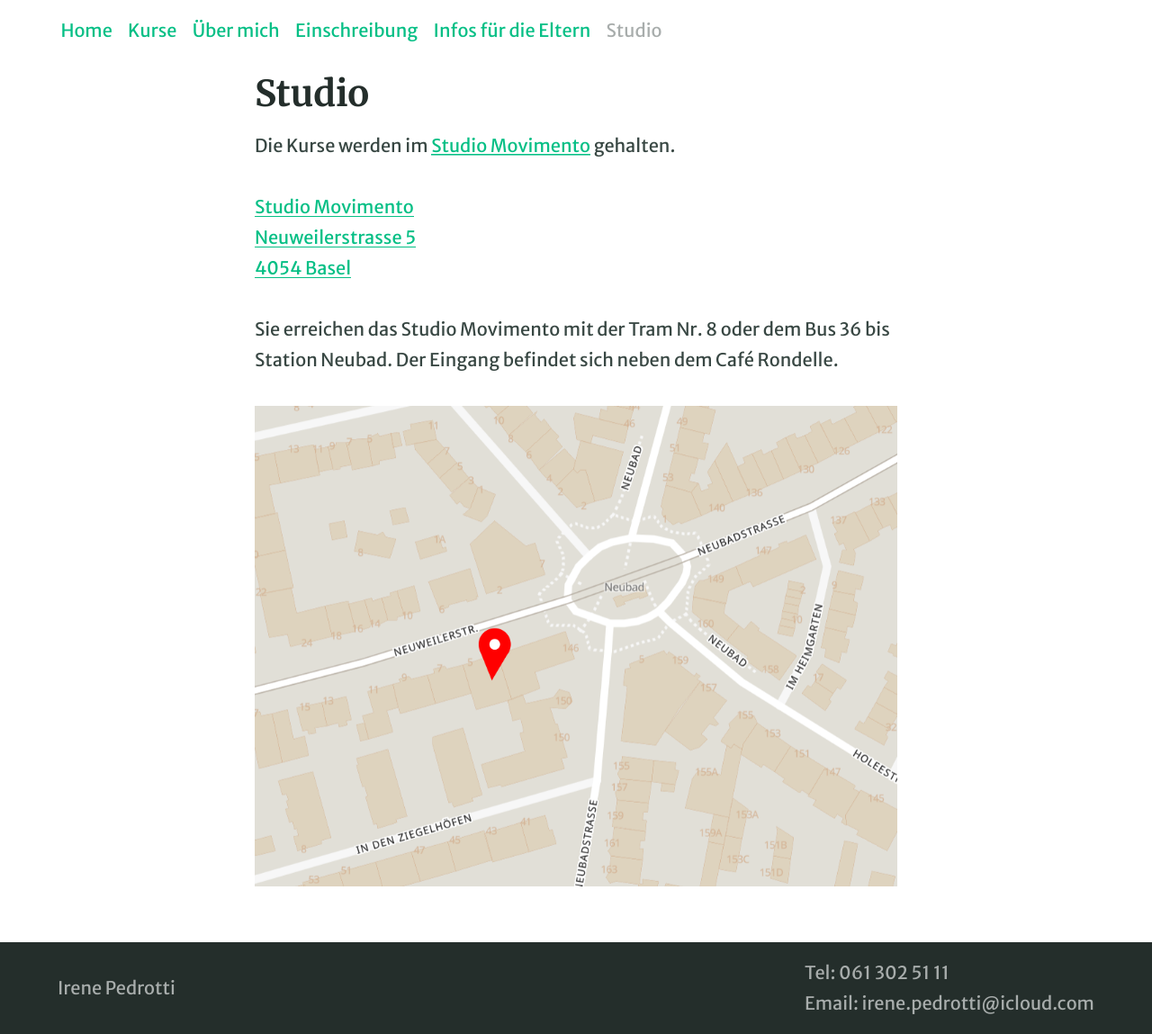
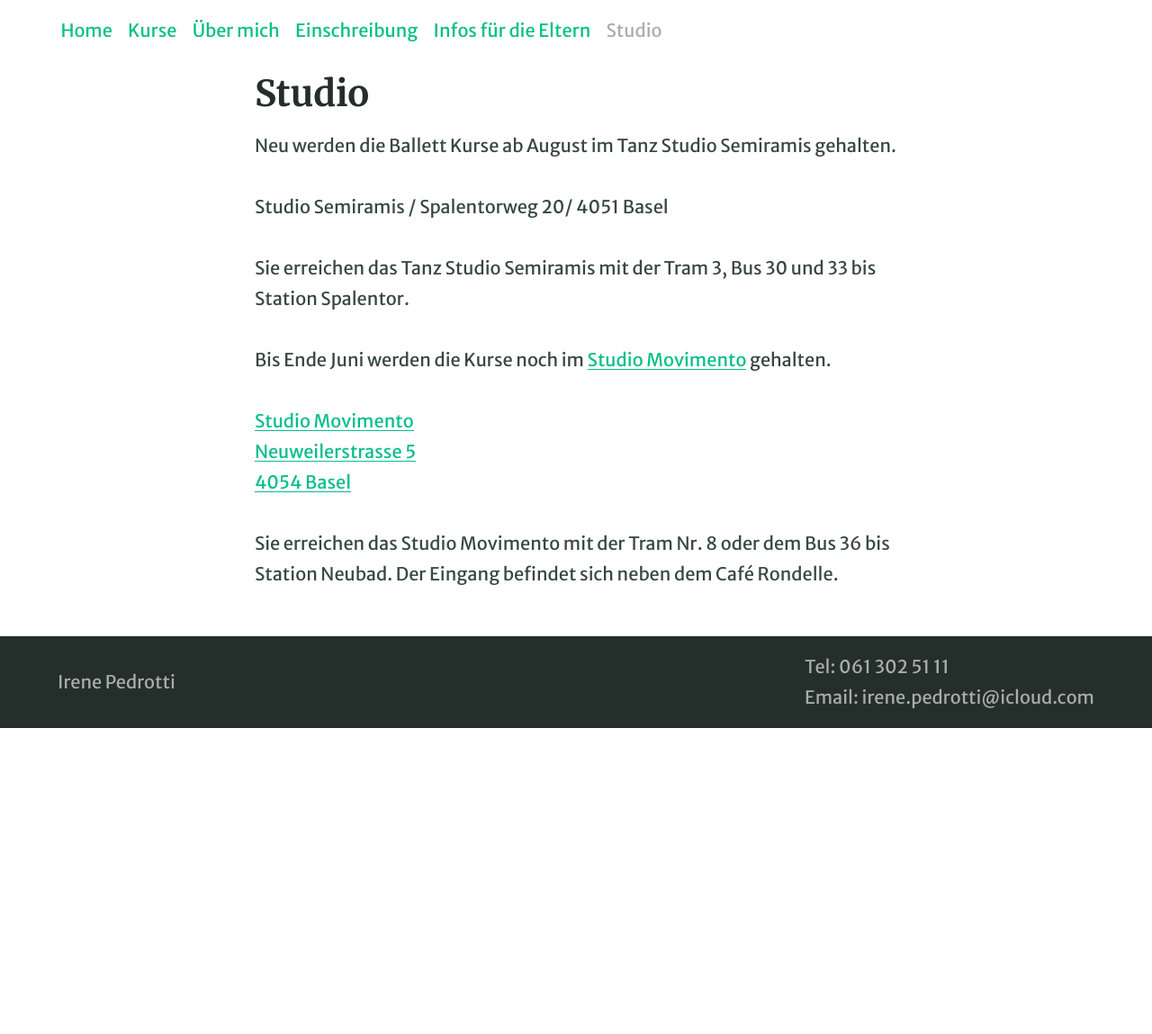
Before and after one commit to irenepedrotti/irenepedrotti.github.io, a Jekyll site: the page built from pages/z11_kontakt.md, in a window 1280 px wide. Shown: the part 315-1464 px from the top of the page at 90% size. Built offline with Jekyll 4.4.1, drawn with Linux system fonts in a browser that asks for light colours; after the commit the page ends 1124 px from its top, so only the background shows below that.

Commit message:
Korrektur Corona statt bis Frühlingsferien u neues Studio ab August, mit Adresse noch ohne Lageplan.

```diff
--- a/pages/z11_kontakt.md
+++ b/pages/z11_kontakt.md
@@ -4,12 +4,17 @@ title: Studio
 permalink: /studio/
 ---
 
-Die Kurse werden im [Studio Movimento](https://www.movimento-basel.ch) gehalten.
+Neu werden die Ballett Kurse ab August im Tanz Studio Semiramis gehalten.
+
+Studio Semiramis / Spalentorweg 20/ 4051 Basel
+
+Sie erreichen das Tanz Studio Semiramis mit der Tram 3, Bus 30 und 33 bis Station Spalentor.
+
+
+Bis Ende Juni werden die Kurse noch im [Studio Movimento](https://www.movimento-basel.ch) gehalten.
 
 [Studio Movimento \\
 Neuweilerstrasse 5 \\
 4054 Basel](https://duckduckgo.com/?q=movimento%2C+basel&t=ffab&ia=web&iaxm=maps&strict_bbox=0&bbox=47.55406437062282%2C7.55755732354136%2C47.539040047490126%2C7.570865876458626)
 
 Sie erreichen das Studio Movimento mit der Tram Nr. 8 oder dem Bus 36 bis Station Neubad. Der Eingang befindet sich neben dem Café Rondelle.
-
-![Plan](/assets/mapMovimento.png)
```
Also changed, not shown: pages/index.md (+1 -1 lines).
